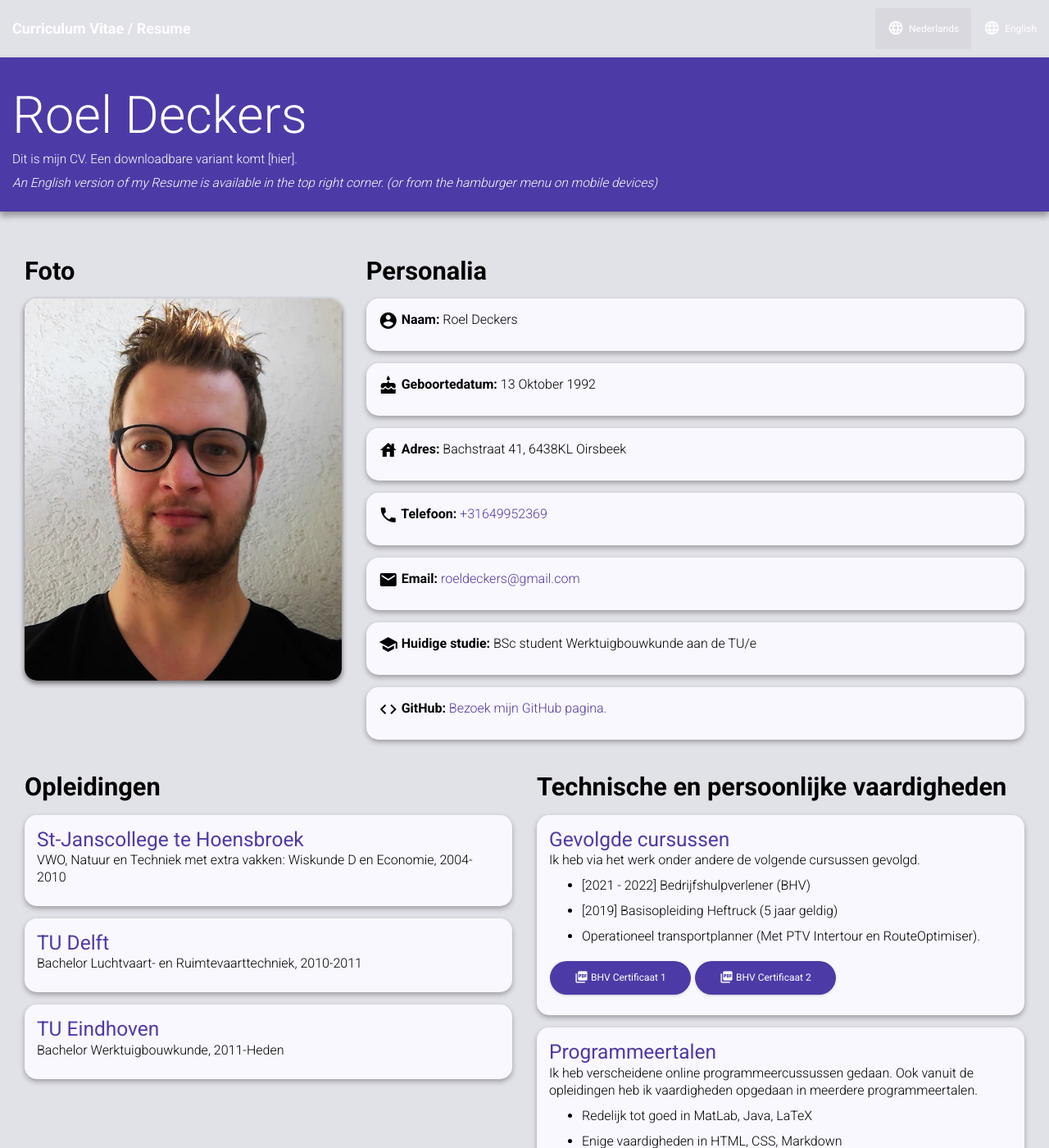
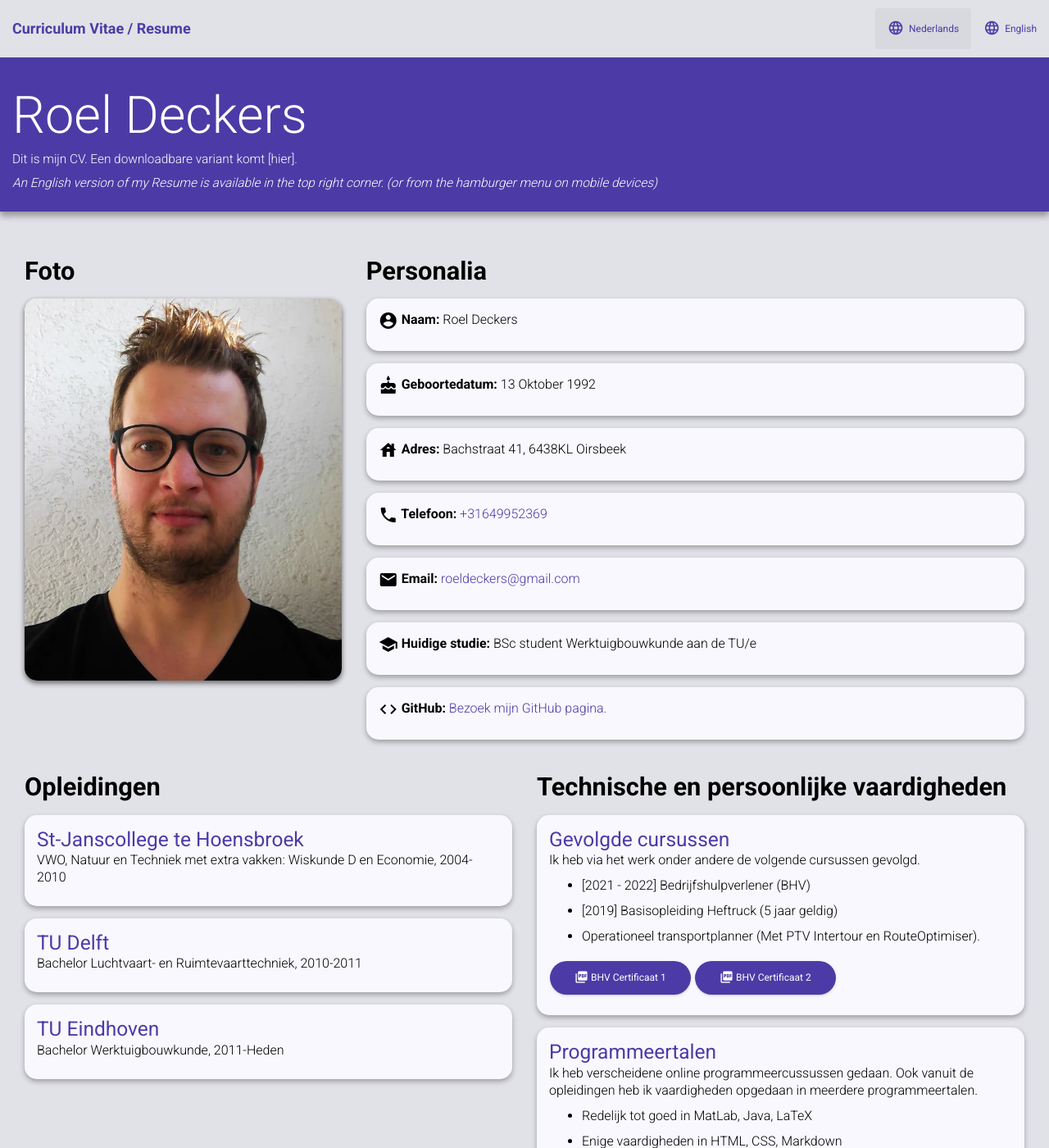
Before and after one commit to RoelD/CV, a Jekyll site: the page built from index.html, in a window 1280 px wide and 1400 px high. Shown: the whole window at 82% size. Built offline with Jekyll 4.4.1, drawn with Linux system fonts in a browser that asks for light colours; nearby versions of some CDN libraries.

Commit message:
Revert "style: play around with page header"
This reverts commit d0e537469123effdd3ec7dbcd5c35bd470ebf8f4.

why don't you just work.

```diff
--- a/assets/css/style.css
+++ b/assets/css/style.css
@@ -95,8 +95,8 @@
 }
 
 .navbar-transparent {
-  background: var(--accentColory) !important;
-  color: var(--colorTextAccentColor) !important;
+  background: var(--backgroundBody) !important;
+  color: var(--accentColor) !important;
   padding-top: 10px !important;
 }
 
@@ -125,7 +125,7 @@
 }
 
 .icon-bar {
-  color: var(--colorTextAccentColor);
+  color: var(--accentColor);
 }
 
 .btn-cv {
```
